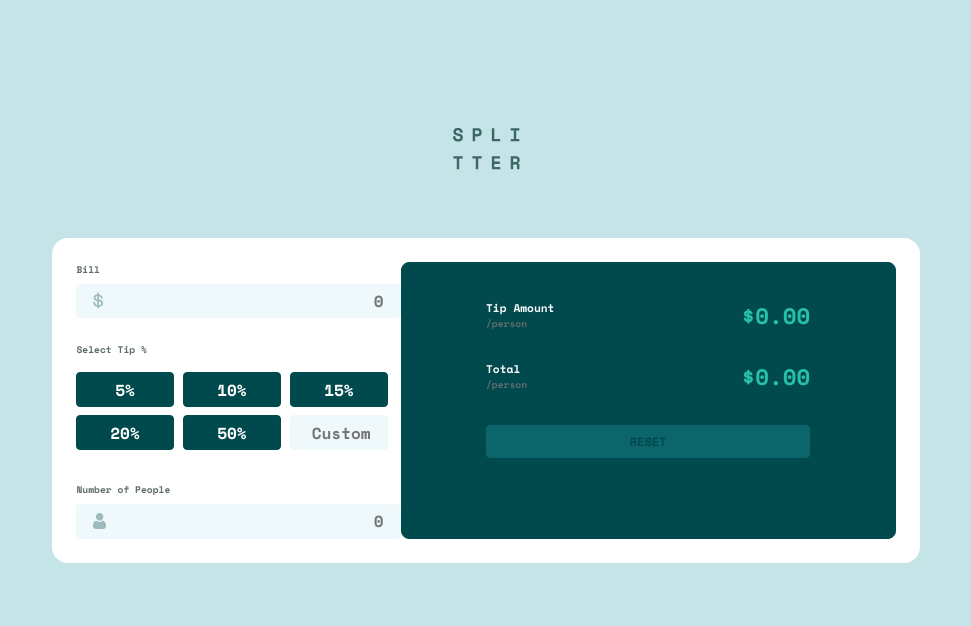
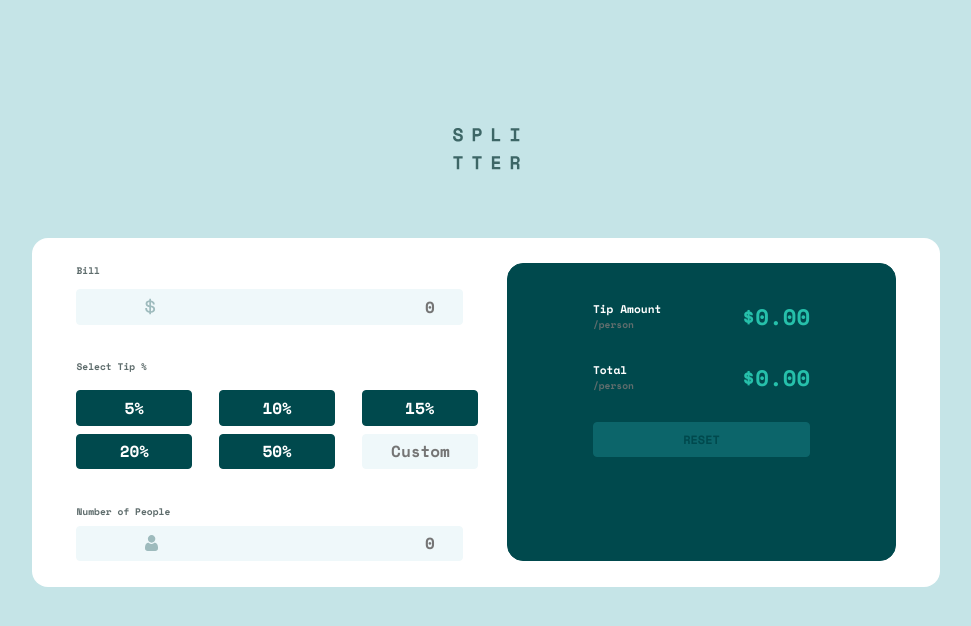
Before and after one commit to Lidobix/FM_Tip_calculator_app, a PHP site: page / in a window 1280 px wide. Shown: the top 626 px of the page, without its empty margins (154-1125 px from the left). Run offline with PHP 8.4, Linux system fonts and the light colour scheme.

Commit message:
conversion des unités

```diff
--- a/index.html
+++ b/index.html
@@ -119,9 +119,8 @@
               <p class="resultUnit">/person</p>
             </div>
             <div id="totalAmount" class="amount"></div>
+            <button id="resetButton" type="button" disabled>RESET</button>
           </div>
-
-          <button id="resetButton" type="button" disabled>RESET</button>
         </div>
       </div>
     </div>
--- a/styles.css
+++ b/styles.css
@@ -25,7 +25,7 @@ html {
 }
 
 body {
-    flex:1;
+    flex: 1;
     display: flex;
     flex-direction: column;
     align-items: center;
@@ -40,15 +40,15 @@ body {
     width: 100%;
     flex: 1;
     background-color: var(--white);
-    border-radius: 2rem 2rem 0 0;
-    -webkit-border-radius: 2rem 2rem 0 0;
-    -moz-border-radius: 2rem 2rem 0 0;
-    -ms-border-radius: 2rem 2rem 0 0;
-    -o-border-radius: 2rem 2rem 0 0;
+    border-radius: 2vh 2vh 0 0;
+    -webkit-border-radius: 2vh 2vh 0 0;
+    -moz-border-radius: 2vh 2vh 0 0;
+    -ms-border-radius: 2vh 2vh 0 0;
+    -o-border-radius: 2vh 2vh 0 0;
 }
 
 #calculatorContent{
-    padding: 4rem 3rem 3rem 3rem;
+    padding: 3.6vh 8vw;
 }
 
 legend{
@@ -63,44 +63,41 @@ fieldset{
     padding-left: 0;
 }
 
-
 #inputContainer {
     display: grid;
     grid-template-columns: repeat(2, 1fr);
     grid-template-rows: repeat(3, 1fr);
-    grid-column-gap: 3%;
+    grid-column-gap: 2.1vw;
     grid-row-gap: 1vh;
-    margin-top: 2rem;
-    margin-bottom: 4rem;
+    margin-top: 2.1vh;
+    margin-bottom: 4.3vh;
 }
 
 #billAmount{
-    margin-top: 1rem;
-    margin-bottom: 3rem;
+    margin-top: 1.5vh;
+    margin-bottom: 4.3vh;
 }
 
 #inputContainer > input{
     border-width: var(--border_width);
 }
 
-
 input {
     box-sizing: border-box;
-    padding: 0.55rem 2rem;
+    padding: 0.6vh 2.1vw;
     font-size: 2rem;
     border-width: var(--border_width);
     border-style: solid;
-    border-radius:0.5rem;
-    -webkit-border-radius:0.5rem;
-    -moz-border-radius:0.5rem;
-    -ms-border-radius:0.5rem;
-    -o-border-radius:0.5rem;
+    border-radius: 0.5vh;
+    -webkit-border-radius: 0.5vh;
+    -moz-border-radius: 0.5vh;
+    -ms-border-radius: 0.5vh;
+    -o-border-radius: 0.5vh;
 }
 
 #inputContainer > input[type=button]{
     text-align: center;
 }
-
 
 .notClickedTip{
     border-color: var(--blue_dark);
@@ -129,7 +126,7 @@ input[type=number]{
     color:var(--blue_dark);
     background-repeat: no-repeat;
     background-position: center;
-    background-position-x: 2rem;
+    background-position-x: 5.3vw;
 }
 
 .inputNoError{
@@ -150,13 +147,12 @@ input[type=number]{
 }
 
 
-
 legend, .resultUnit{
     color: var(--grey_strong);
 }
 
 #peopleQty{
-    margin-top: 1rem;
+    margin-top: 1vh;
 }
 
 #peopleLegend {
@@ -165,28 +161,25 @@ legend, .resultUnit{
     align-items: flex-end;
 }
 
-
 #resultWindow{
     background-color: var(--blue_dark);
-    padding: 4.5vh 6.6vw 2vh 6.6vw;
-    margin-top: 3rem;
-    border-radius: 1rem ;
-    -webkit-border-radius: 1rem ;
-    -moz-border-radius: 1rem ;
-    -ms-border-radius: 1rem ;
-    -o-border-radius: 1rem ;
+    /*padding: 4.5vh 6.6vw 2vh 6.6vw;
+    */margin-top: 3.6vh;
+    border-radius: 2vh ;
+    -webkit-border-radius: 2vh ;
+    -moz-border-radius: 2vh ;
+    -ms-border-radius: 2vh ;
+    -o-border-radius: 2vh ;
     border: var(--border_width) solid var(--blue_dark);
 }
 
 
 #display{
-
+margin: 4.5vh 6.6vw 2vh 6.6vw;
     display: grid;
     grid-template-columns: repeat(2, 1fr);
     grid-template-rows: repeat(2, 1fr);
     grid-row-gap: 3.5vh;
-
-
 }
 
 p{
@@ -197,6 +190,7 @@ p{
     color:var(--white);
     font-size:1.4rem;
 }
+
 .resultUnit {
     font-size:1.2rem;
 }
@@ -205,7 +199,6 @@ p{
     color: var(--turquoise);
     font-size:2.8rem;
     text-align: right;
-    /* overflow: hidden; */
     vertical-align: middle;
 }
 
@@ -216,17 +209,22 @@ p{
 
 #resetButton{
     font-size: 1.5rem;
-    margin-top: 4rem;
-    padding: 0.9rem 0;
+    /* margin-top: 4rem; */
+    padding: 1vh 0;
     background-color: var(--turquoise);
     border: var(--border_width) solid var(--turquoise);
     color:var(--blue_dark);
     width: 100%;
-    border-radius:0.5rem ;
-    -webkit-border-radius:0.5rem ;
-    -moz-border-radius:0.5rem ;
-    -ms-border-radius:0.5rem ;
-    -o-border-radius:0.5rem ;
+
+    /* .one { */
+        grid-column: 1 / 3;
+        grid-row: 3;
+      /* }
+   */border-radius:0.5vh ;
+   -webkit-border-radius:0.5vh ;
+   -moz-border-radius:0.5vh ;
+   -ms-border-radius:0.5vh ;
+   -o-border-radius:0.5vh ;
 }
 
  input::-webkit-outer-spin-button,input::-webkit-inner-spin-button{
@@ -243,10 +241,7 @@ p{
 
 
 @media screen and (min-width:600px) {
-
-
     *{
-
         font-size: 8px;}
     }
 
@@ -256,22 +251,21 @@ p{
 @media screen and (min-width:680px) {
 
     #logoMain{
-        /* width: 5.8vw; */
         margin: 16vh 0 8.5vh 0;
-        height:5.2%
+        height: 5.2vh
     }
 
     #calculator{
         width: 64vw;
-        padding: 3rem;
+        padding: 3.2vh 3.5vw;
         flex: 0;
-        border-radius: 2rem;
-        -webkit-border-radius: 2rem;
-        -moz-border-radius: 2rem;
-        -ms-border-radius: 2rem;
-        -o-border-radius: 2rem;
+        border-radius: 2vh;
+        -webkit-border-radius: 2vh;
+        -moz-border-radius: 2vh;
+        -ms-border-radius: 2vh;
+        -o-border-radius: 2vh;
+}
 
-}
     #calculatorContent{
         width: 100%;
         padding:0;
@@ -279,10 +273,12 @@ p{
         /* flex-direction: row; */
         /* gap:5rem;
         padding: 4rem; */
+        gap:3.5vw;
     }
 
     #formWindow{
-    flex-basis: 50%;
+        flex-basis: 30%;
+        flex-grow: 1;
     }
 
     #inputContainer {
@@ -307,9 +303,11 @@ p{
 
 
     #resultWindow{
-    flex-basis: 50%;
+        flex-basis: 30%;
         margin-top: 0;
+        flex-grow: 1;
     }
+
     #inputContainer > input {
         flex-basis: 8.4vw;
         /* flex-grow: 1; */
```
Lines whose indentation alone changed are shown as unchanged.
